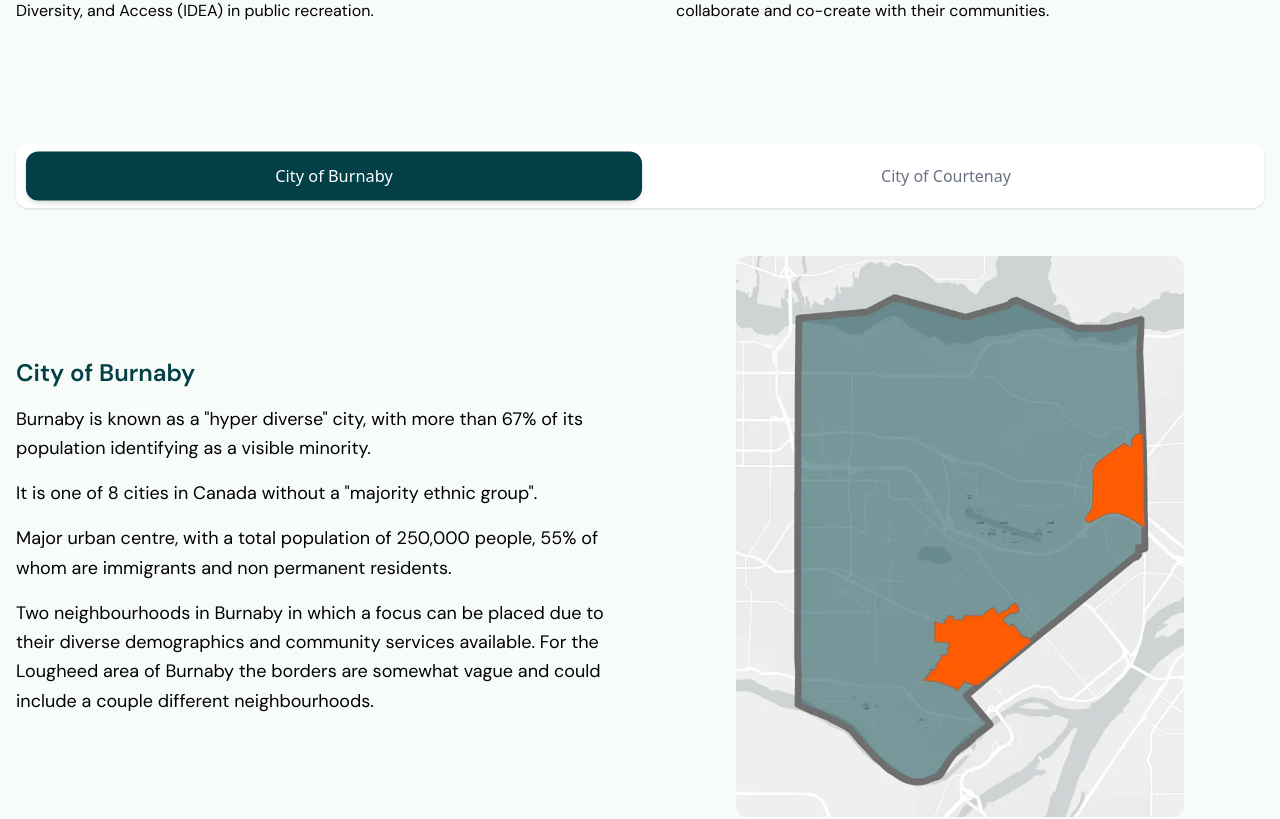
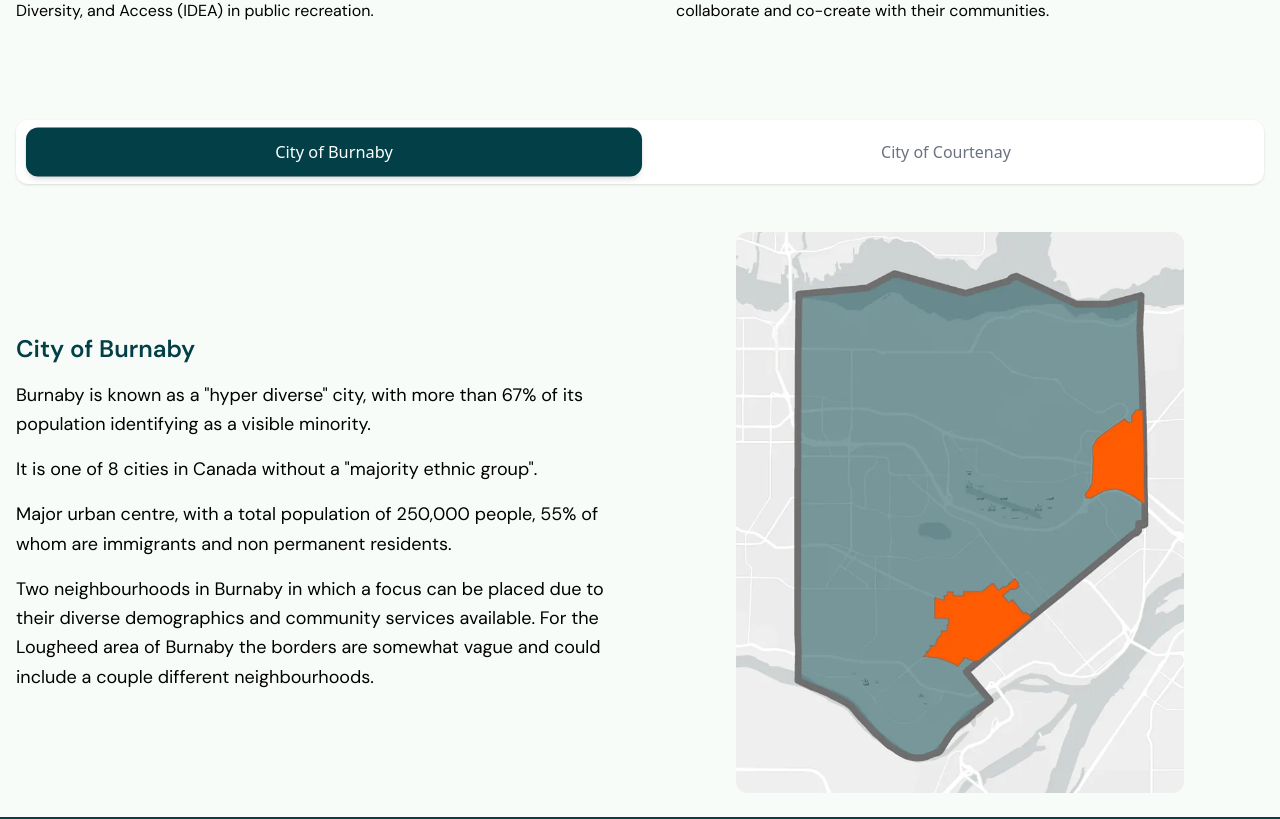
Before and after one commit to langararec/IDEAS-website, a React (Vite) app in the folder frontend/: page /project in a window 1280 px wide. Shown: the part 820-1639 px from the top of the page. Built offline with nearby package versions, Linux system fonts and the light colour scheme.

Commit message:
Reduced padding

```diff
--- a/frontend/src/pages/Project/CityToggle.tsx
+++ b/frontend/src/pages/Project/CityToggle.tsx
@@ -63,7 +63,7 @@ const CityToggle: React.FC = () => {
     const currentCity = citiesData.find(city => city.id === activeTab)!;
 
     return (
-        <div className="px-4 py-6">
+        <div className="px-4 py-0">
             <div className="max-w-7xl mx-auto">
                 {/* Tab Navigation */}
                 <div className=" mb-6 rounded-xl md:py-2 md:px-4 bg-white shadow-sm">
```
